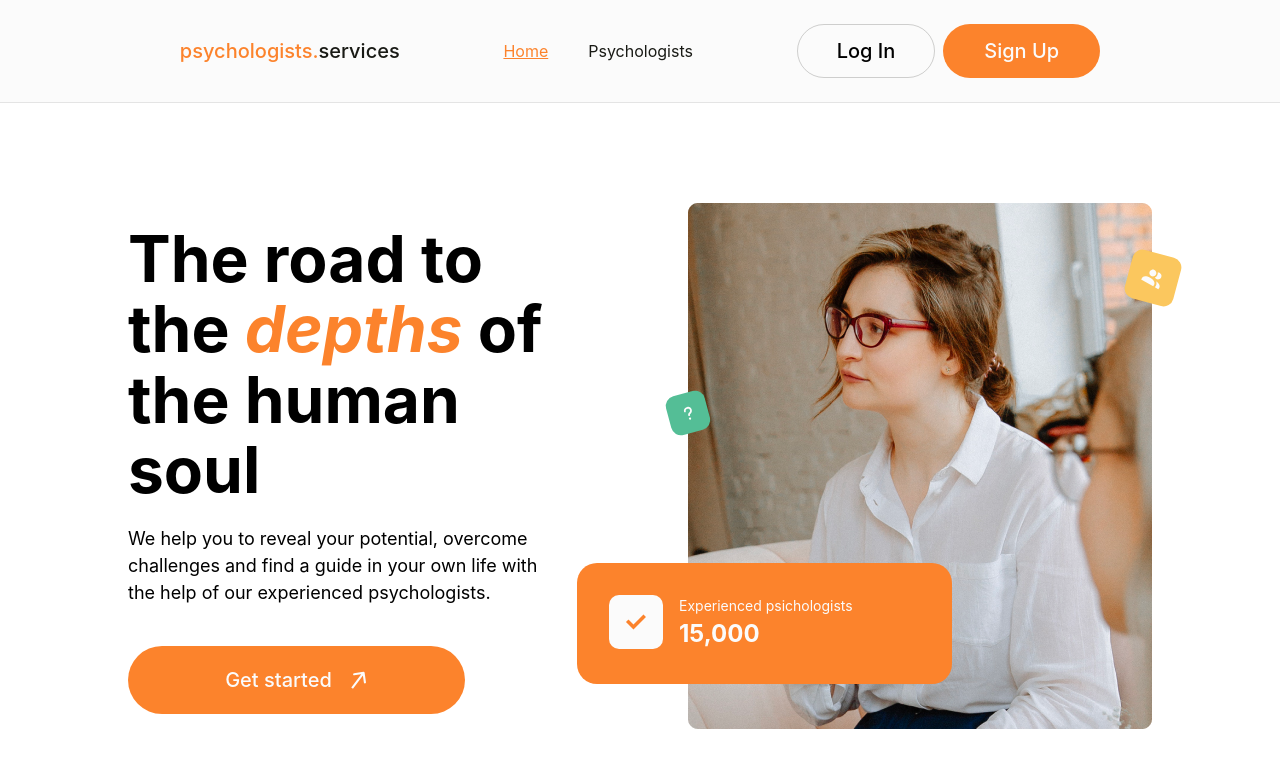
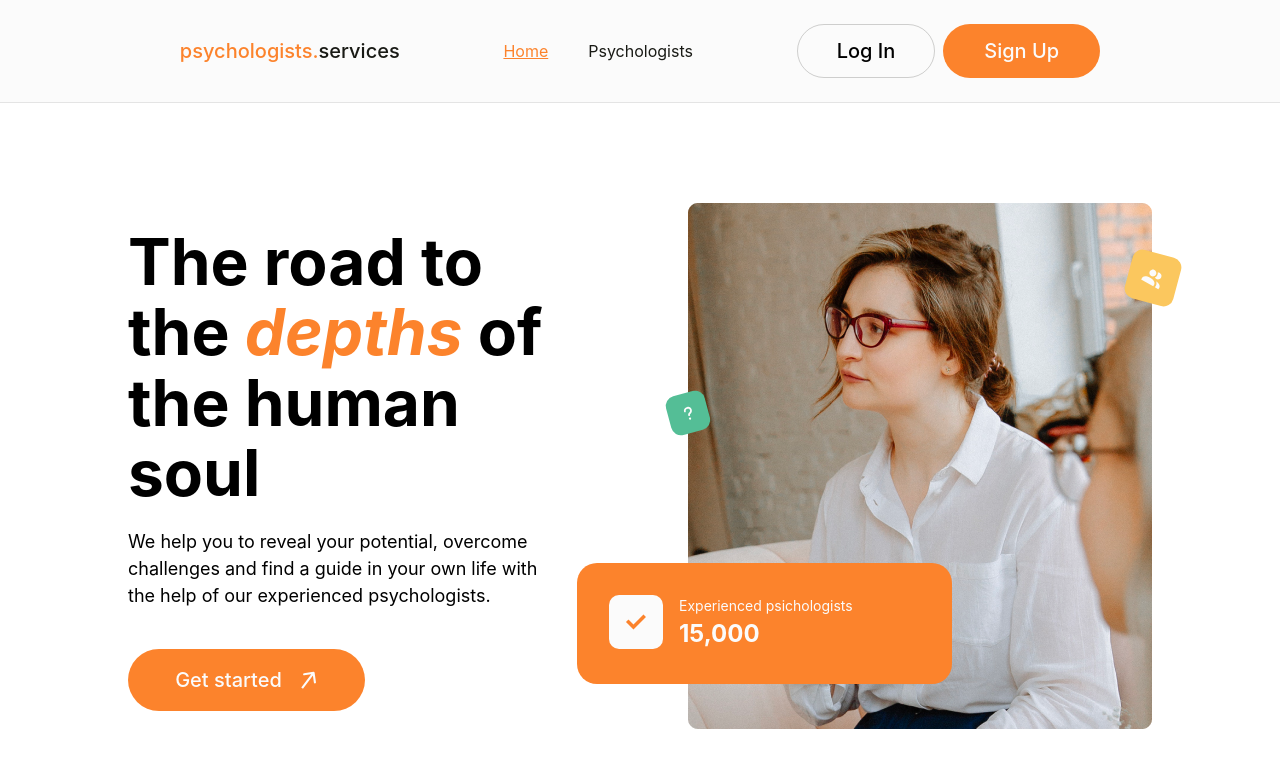
Before and after one commit to olehpetrovasyliev/psychologist-service, a React (Vite) app: page / in a window 1280 px wide. Shown: the top 768 px of the page. Built offline with nearby package versions, Linux system fonts and the light colour scheme; no server answers.

Commit message:
pix pagination

```diff
--- a/src/components/PsychologistsList/PsychologistsList.jsx
+++ b/src/components/PsychologistsList/PsychologistsList.jsx
@@ -107,7 +107,7 @@ const PsychologistsList = ({ arr }) => {
             />
           ))}
       </ul>
-      {visiblePsychologists < filteredArr.length && (
+      {visiblePsychologists < filteredArr().length && (
         <button onClick={() => handleLoadMore()} className={styles.loadMore}>
           Load More
         </button>
--- a/src/pages/Home/Home.module.scss
+++ b/src/pages/Home/Home.module.scss
@@ -17,6 +17,7 @@ $accent-color2: #fbc75e;
   @media screen and (max-width: 767px) {
     flex-direction: column;
     align-items: center;
+    padding-top: 24px;
   }
 }
 
@@ -52,7 +53,6 @@ $accent-color2: #fbc75e;
 }
 
 .heroBtn {
-  padding: 18px 50px;
   color: $secondary-color;
   display: flex;
   gap: 18px;
@@ -61,9 +61,9 @@ $accent-color2: #fbc75e;
   border-radius: 100px;
   border: 1px solid transparent;
   max-width: 235px;
+  height: 60px;
   font-size: 1.25rem;
   font-weight: 500;
-  font-family: inherit;
   background-color: $primary-color;
 
   @media screen and (max-width: 1023px) {
```
